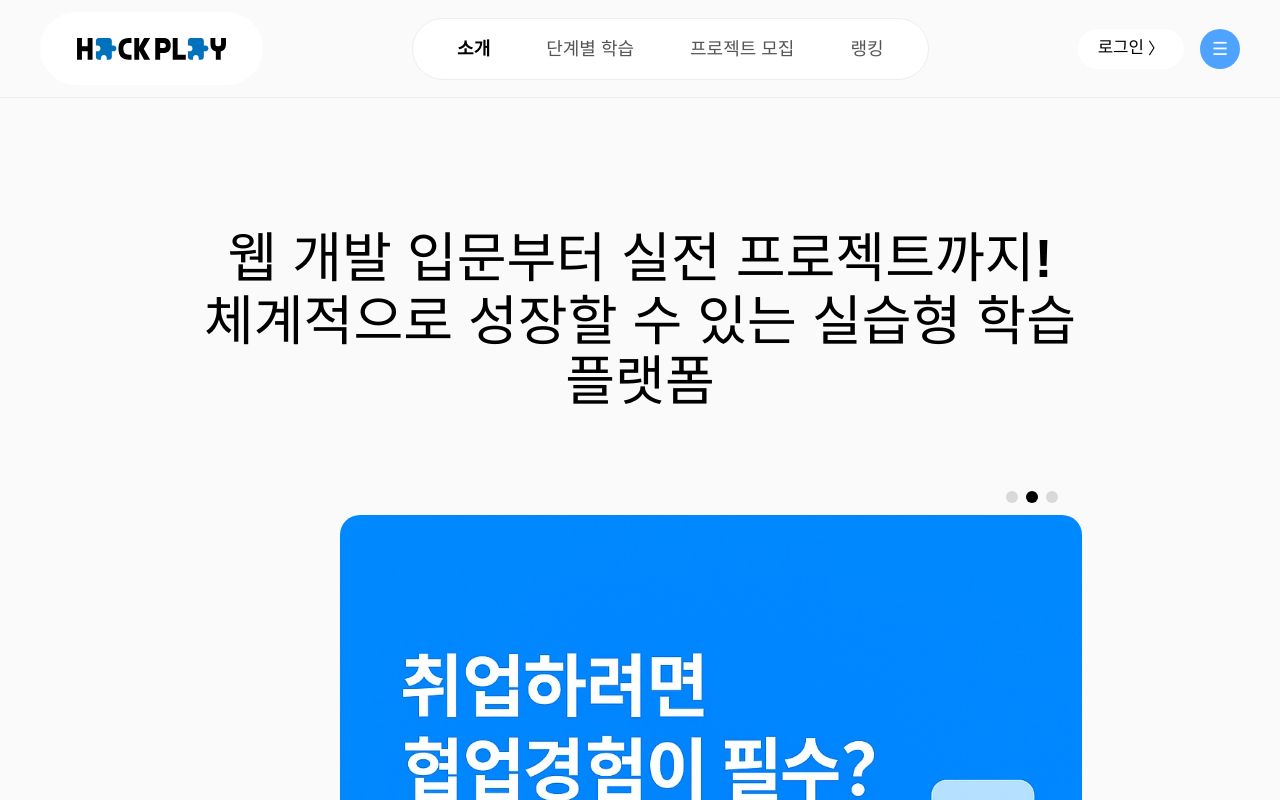
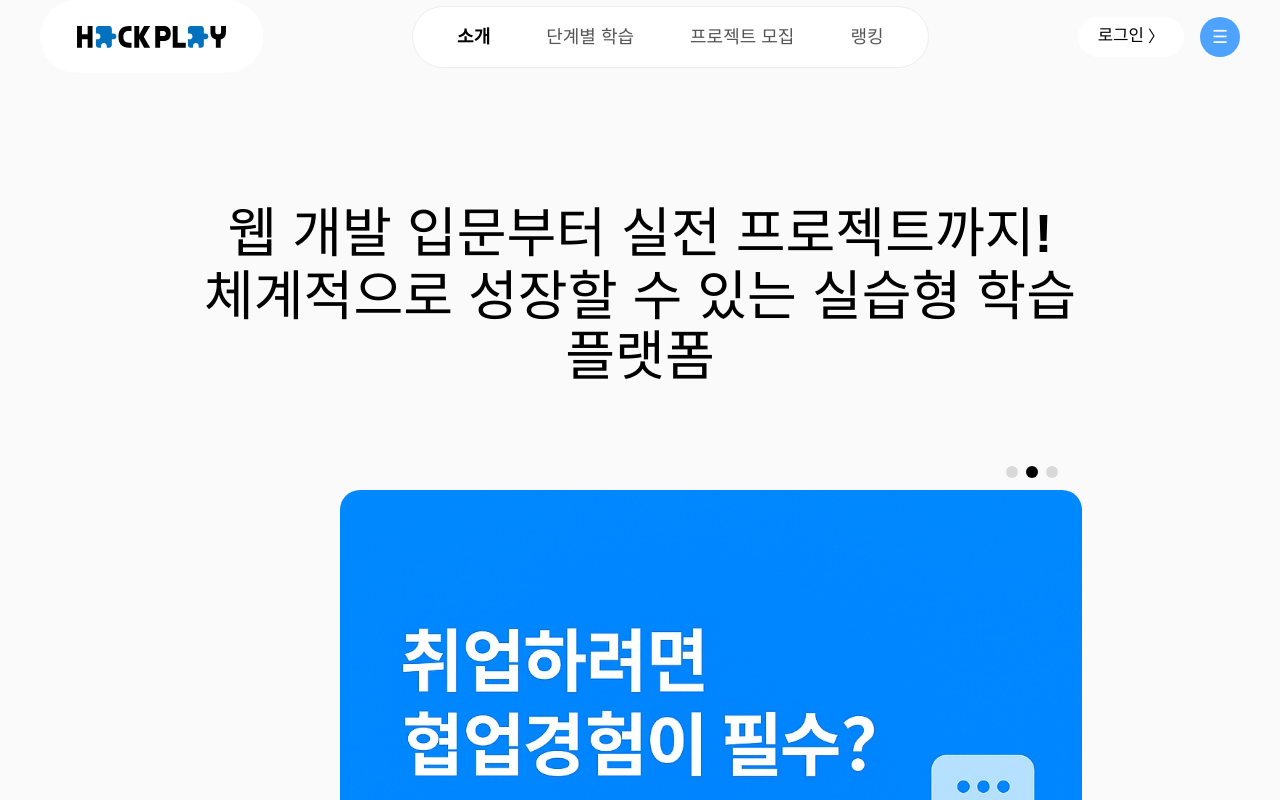
Before and after one commit to hackathon-education/hackplay_front, a React (Vite) app: page / in a window 1280 px wide. Built offline with nearby package versions, Linux system fonts and the light colour scheme; a web font is replaced by a local one.

Commit message:
💄 design: Header 컴포넌트에 배경색, width, z-index 적용 (#14)

```diff
--- a/src/components/Header.tsx
+++ b/src/components/Header.tsx
@@ -59,7 +59,7 @@ const Header = () => {
   }, [isMenuOpen]);
 
   return (
-    <header className="w-full border-b border-[#eee] px-10 py-3">
+    <header className="bg-gray-50 w-full z-nav">
       <div className="flex items-center justify-between max-w-[1200px] mx-auto">
         {/* 로고 */}
         <button
```
